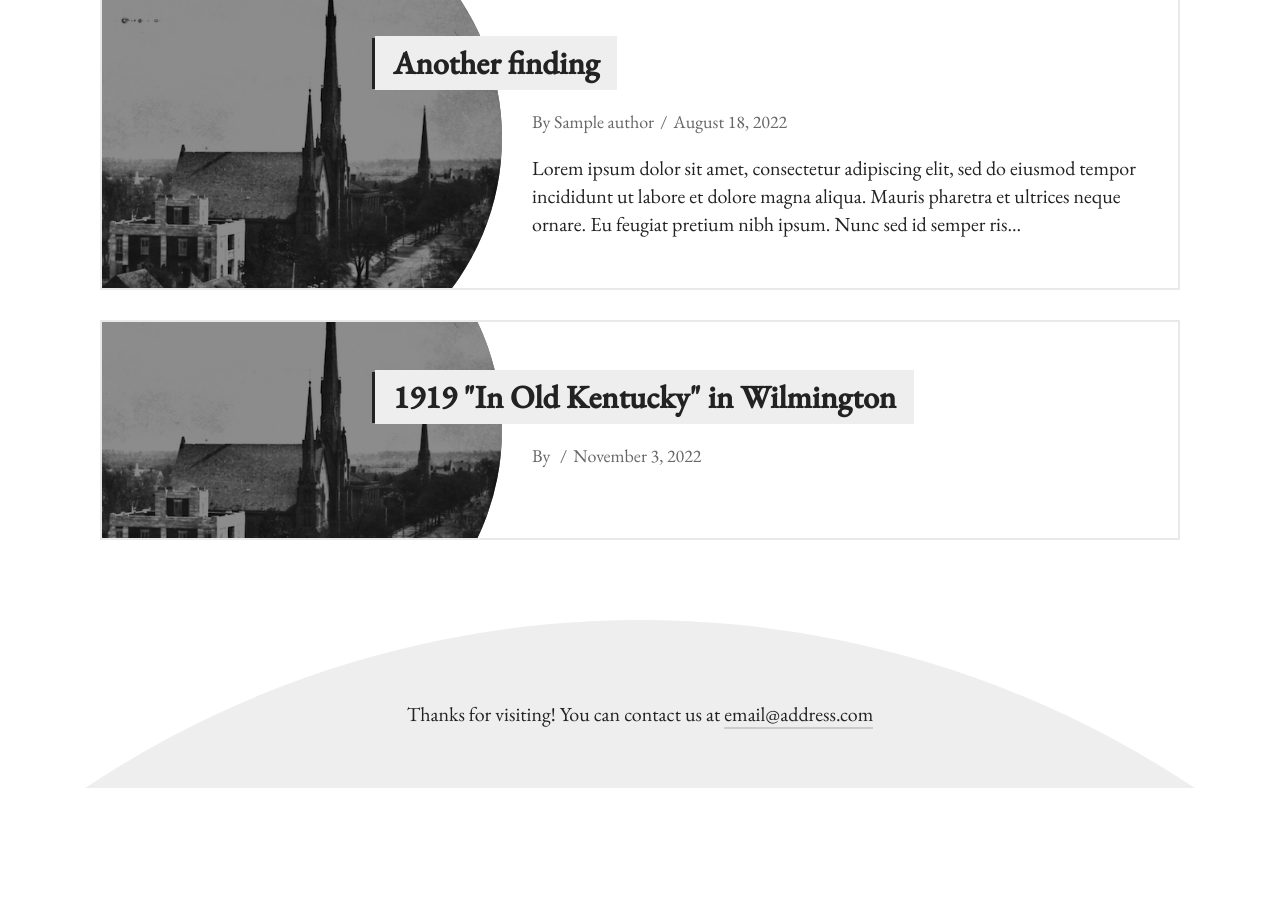
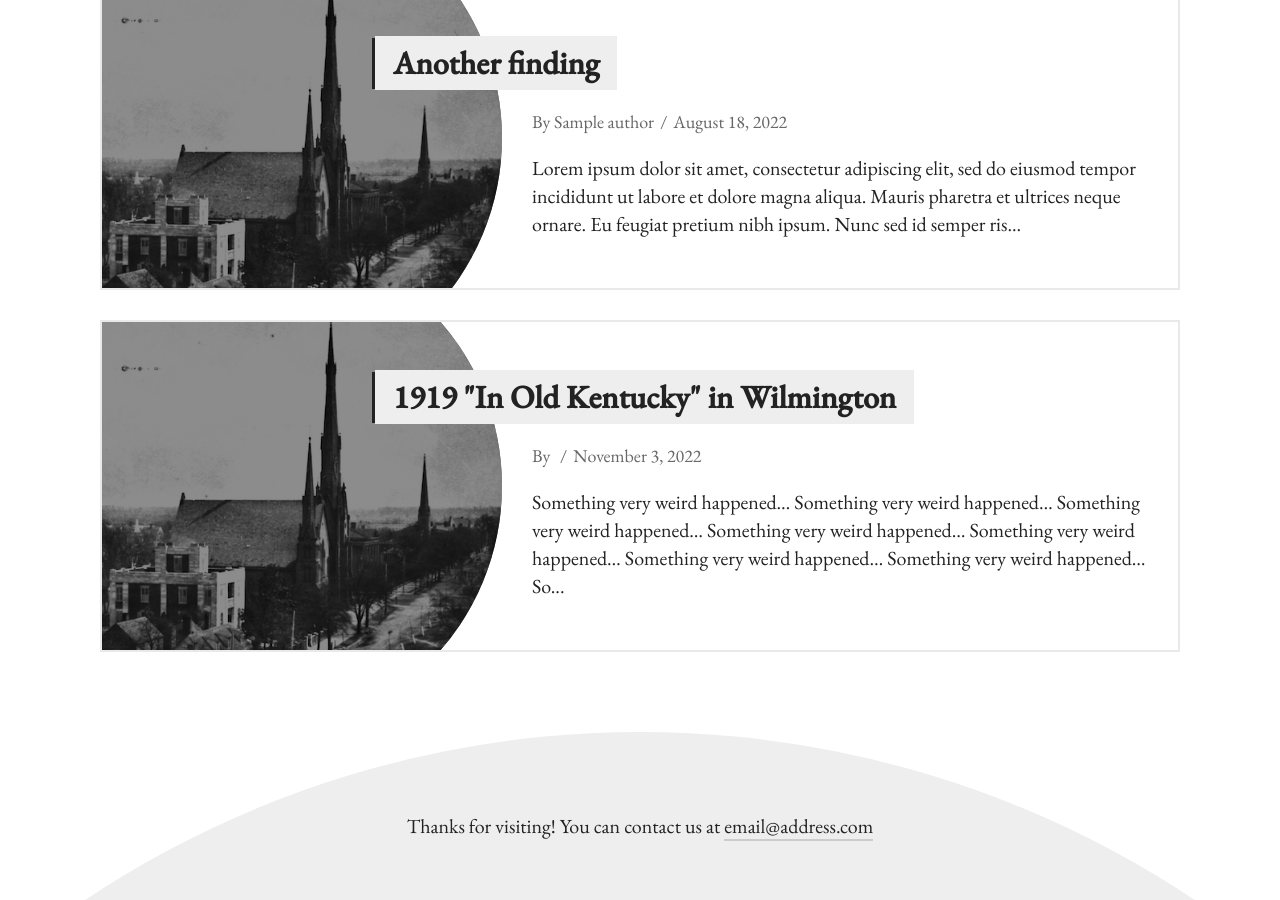
Before and after one commit to minicreative/third-person-project, a Jekyll site: the page built from findings.md, in a window 1280 px wide and 900 px high, scrolled down 1013 px. Built offline with Jekyll 4.4.1, drawn with Linux system fonts in a browser that asks for light colours; before the commit the page ends 1801 px from its top, so only the background shows below that; some of the changed lines change nothing that is shown.

Commit message:
Updated 1919 In Old Kentucky In Wilmington

```diff
--- a/_findings/1919-in-old-kentucky-in-wilmington.markdown
+++ b/_findings/1919-in-old-kentucky-in-wilmington.markdown
@@ -2,3 +2,5 @@
 title: 1919 "In Old Kentucky" in Wilmington
 date: 2022-11-03 17:40:00 -04:00
 ---
+
+Something very weird happened... Something very weird happened... Something very weird happened... Something very weird happened... Something very weird happened... Something very weird happened... Something very weird happened... Something very weird happened... Something very weird happened... Something very weird happened... Something very weird happened... Something very weird happened... Something very weird happened... Something very weird happened... Something very weird happened... Something very weird happened... Something very weird happened... Something very weird happened... Something very weird happened... Something very weird happened... Something very weird happened... Something very weird happened... Something very weird happened... Something very weird happened... Something very weird happened... Something very weird happened... Something very weird happened... Something very weird happened... Something very weird happened... Something very weird happened... Something very weird happened... Something very weird happened... Something very weird happened... Something very weird happened... Something very weird happened... Something very weird happened... Something very weird happened... Something very weird happened... Something very weird happened... Something very weird happened... Something very weird happened... Something very weird happened...
```
